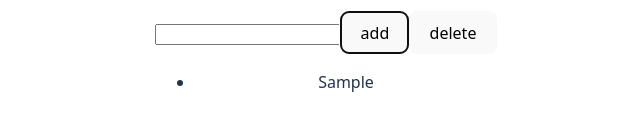
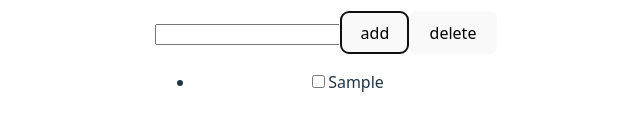
Before and after one commit to Yrn178/aaaproject, a React (Vite) app: page / in a window 1280 px wide. Both pictures are taken after typing "Sample" into the empty fields and a click on the button "add". Shown: the part 512-642 px from the top of the page, without its empty margins (314-954 px from the left). Built offline with nearby package versions, Linux system fonts and the light colour scheme.

Commit message:
Add files via upload

```diff
--- a/src/components/TasksList.jsx
+++ b/src/components/TasksList.jsx
@@ -1,15 +1,23 @@
 import { useState } from "react";
 export default function TaskList() {
     const [tasks, setTasks] = useState([]);
+    const [checkedTasks, setCheckedTasks] = useState({});
     const [taskInput, setTaskInput] = useState("");
     const addTask = (e) => {
         e.preventDefault();
         if (taskInput == "") return;
         setTasks([...tasks, taskInput]);
+        setCheckedTasks({...checkedTasks, [tasks.length]: false});
         setTaskInput("");
     };
     const deleteTask = (e) => {
         setTasks([...tasks].slice(0, -1));
+    }
+    const toggleCheck = (index) => {
+        setCheckedTasks({
+            ...checkedTasks,
+            [index]: !checkedTasks[index]
+        });
     }
     return (
         <>
@@ -24,8 +32,17 @@ export default function TaskList() {
             </form>
             <ul>
                 {tasks.map((task, i)=> (
-                    <li key={i}>{task}</li>
-                    ))}
+                    <li key={i}>
+                        <input
+                            type="checkbox"
+                            checked={checkedTasks[i] || false}
+                            onChange={() => toggleCheck(i)}
+                        />
+                        <span style={{textDecoration: checkedTasks[i] ? "line-through" : "none"}}>
+                            {task}
+                        </span>
+                    </li>
+                ))}
             </ul>
         </>
     );
```
